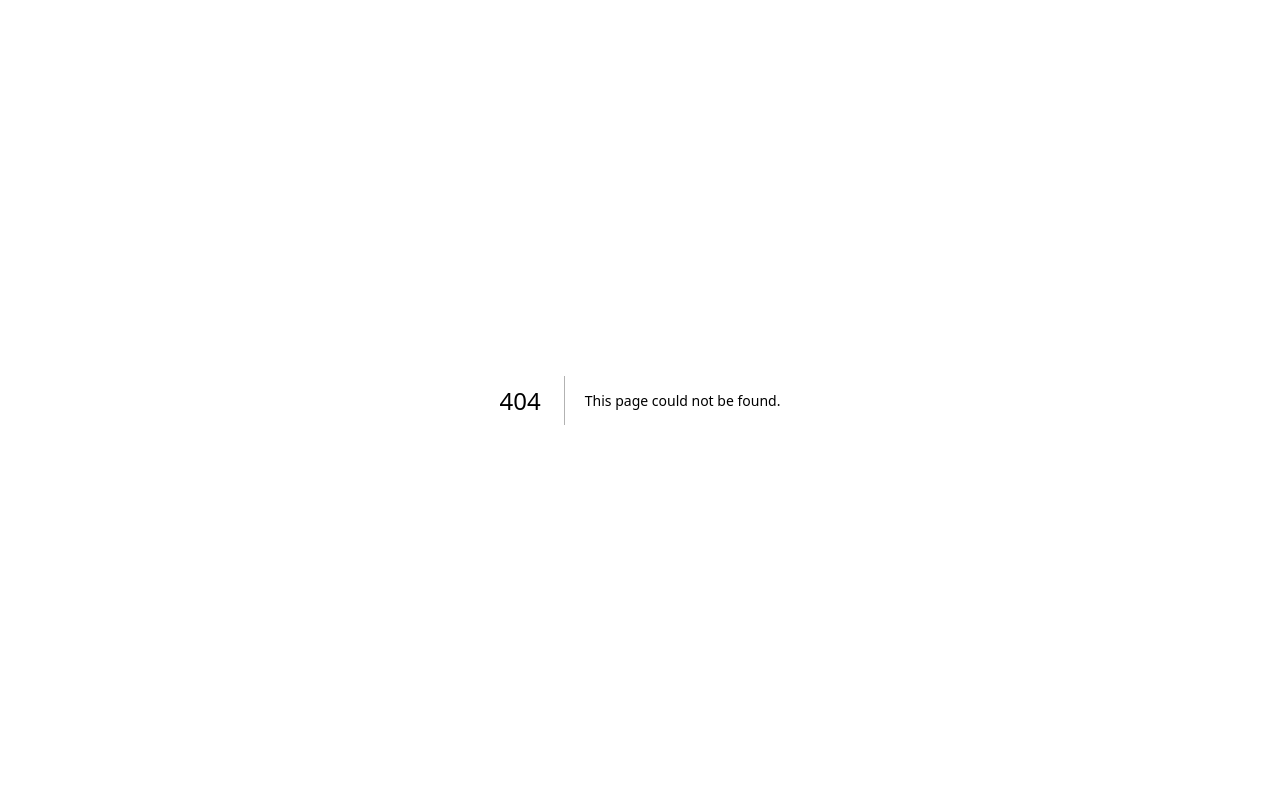
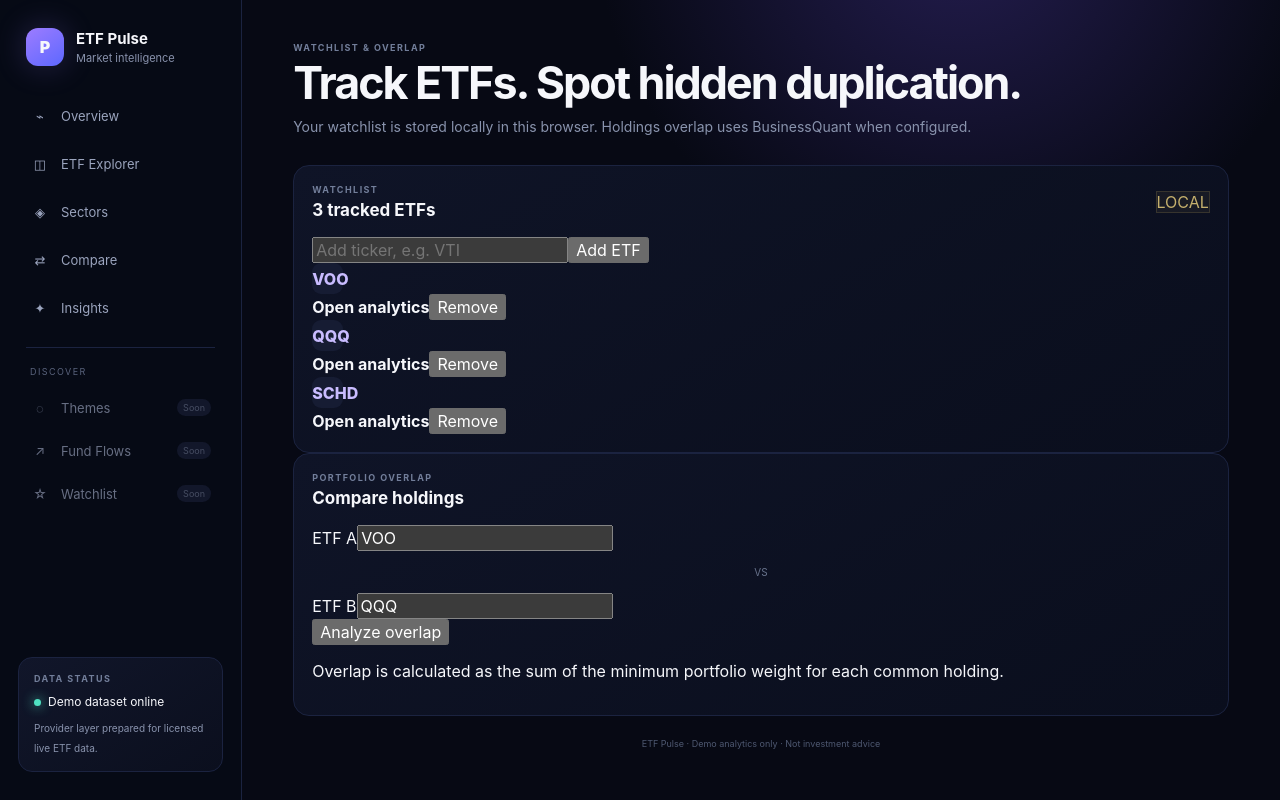
Before and after one commit to Yasar2019/etf-pulse-analytics, a Next.js app: page /watchlist in a window 1280 px wide. Before the commit this address had no page. Built offline with nearby package versions, Linux system fonts and the light colour scheme.

Commit message:
feat: add persistent watchlist and ETF holdings overlap analyzer

```diff
--- /dev/null
+++ b/app/watchlist/page.tsx
@@ -0,0 +1,46 @@
+"use client";
+
+import Link from "next/link";
+import { useEffect, useMemo, useState } from "react";
+import AppShell from "@/components/AppShell";
+import SectionHeader from "@/components/SectionHeader";
+
+type OverlapRow={key:string;ticker?:string;name:string;weightA:number;weightB:number;overlapWeight:number};
+type OverlapResult={mode?:string;a?:string;b?:string;overlapPct?:number;commonCount?:number;aCount?:number;bCount?:number;common?:OverlapRow[];error?:string};
+
+const STORAGE_KEY="etf-pulse-watchlist-v1";
+const DEFAULTS=["VOO","QQQ","SCHD"];
+
+export default function WatchlistPage(){
+  const [watchlist,setWatchlist]=useState<string[]>([]);
+  const [input,setInput]=useState("");
+  const [a,setA]=useState("VOO");
+  const [b,setB]=useState("QQQ");
+  const [overlap,setOverlap]=useState<OverlapResult|null>(null);
+  const [loading,setLoading]=useState(false);
+
+  useEffect(()=>{
+    try{
+      const saved=JSON.parse(localStorage.getItem(STORAGE_KEY)||"null");
+      const list=Array.isArray(saved)&&saved.length?saved:DEFAULTS;
+      setWatchlist(list);
+      setA(list[0]||"VOO");setB(list[1]||"QQQ");
+    }catch{setWatchlist(DEFAULTS)}
+  },[]);
+
+  useEffect(()=>{if(watchlist.length) localStorage.setItem(STORAGE_KEY,JSON.stringify(watchlist))},[watchlist]);
+
+  const choices=useMemo(()=>Array.from(new Set([...watchlist,"VOO","QQQ","SPY","VTI","SCHD","XLK","XLF"])),[watchlist]);
+
+  function add(){const ticker=input.trim().toUpperCase().replace(/[^A-Z0-9.-]/g,"");if(!ticker)return;setWatchlist(prev=>prev.includes(ticker)?prev:[...prev,ticker]);setInput("")}
+  function remove(ticker:string){setWatchlist(prev=>prev.filter(x=>x!==ticker))}
+  async function analyze(){setLoading(true);setOverlap(null);try{const r=await fetch(`/api/funds/overlap?a=${encodeURIComponent(a)}&b=${encodeURIComponent(b)}`);setOverlap(await r.json())}catch{setOverlap({mode:"fallback",error:"Overlap request failed"})}finally{setLoading(false)}}
+
+  return <AppShell><SectionHeader eyebrow="WATCHLIST & OVERLAP" title="Track ETFs. Spot hidden duplication." description="Your watchlist is stored locally in this browser. Holdings overlap uses BusinessQuant when configured."/>
+  <section className="watchGrid">
+    <article className="panel watchPanel"><div className="panelHeader"><div><span className="eyebrow">WATCHLIST</span><h2>{watchlist.length} tracked ETFs</h2></div><span className="demoChip">LOCAL</span></div><div className="watchAdd"><input value={input} onChange={e=>setInput(e.target.value)} onKeyDown={e=>e.key==="Enter"&&add()} placeholder="Add ticker, e.g. VTI"/><button onClick={add}>Add ETF</button></div><div className="watchRows">{watchlist.map(t=><div key={t}><Link href={`/etf/${t}`}><span className="tickerBadge">{t}</span><b>Open analytics</b></Link><button onClick={()=>remove(t)}>Remove</button></div>)}</div></article>
+    <article className="panel overlapSetup"><div className="panelHeader"><div><span className="eyebrow">PORTFOLIO OVERLAP</span><h2>Compare holdings</h2></div></div><div className="overlapPickers"><label>ETF A<input list="watch-tickers" value={a} onChange={e=>setA(e.target.value.toUpperCase())}/></label><div className="versus">VS</div><label>ETF B<input list="watch-tickers" value={b} onChange={e=>setB(e.target.value.toUpperCase())}/></label><datalist id="watch-tickers">{choices.map(t=><option key={t} value={t}/>)}</datalist></div><button className="primaryAction" onClick={analyze} disabled={loading}>{loading?"Analyzing holdings…":"Analyze overlap"}</button><p className="helperText">Overlap is calculated as the sum of the minimum portfolio weight for each common holding.</p></article>
+  </section>
+  {overlap&&<section className="panel overlapResult"><div className="panelHeader"><div><span className="eyebrow">OVERLAP RESULT</span><h2>{overlap.mode==="live"?`${overlap.a} vs ${overlap.b}`:"Unable to calculate"}</h2></div><span className={overlap.mode==="live"?"liveChip":"demoChip"}>{overlap.mode==="live"?"BUSINESSQUANT":"UNAVAILABLE"}</span></div>{overlap.mode==="live"?<><div className="overlapHero"><div><span>Portfolio overlap</span><b>{overlap.overlapPct?.toFixed(1)}%</b></div><div><span>Common holdings</span><b>{overlap.commonCount}</b></div><div><span>{overlap.a} holdings</span><b>{overlap.aCount}</b></div><div><span>{overlap.b} holdings</span><b>{overlap.bCount}</b></div></div><div className="overlapTable"><div className="overlapTableHeader"><span>Holding</span><span>{overlap.a}</span><span>{overlap.b}</span><span>Overlap</span></div>{overlap.common?.slice(0,20).map(row=><div className="overlapTableRow" key={row.key}><div><b>{row.ticker||row.name}</b><small>{row.name}</small></div><span>{row.weightA.toFixed(2)}%</span><span>{row.weightB.toFixed(2)}%</span><strong>{row.overlapWeight.toFixed(2)}%</strong></div>)}</div></>:<div className="emptyState"><h3>Overlap unavailable</h3><p>{overlap.error||"Try another ETF pair or configure BusinessQuant."}</p></div>}</section>}
+  </AppShell>
+}
```
